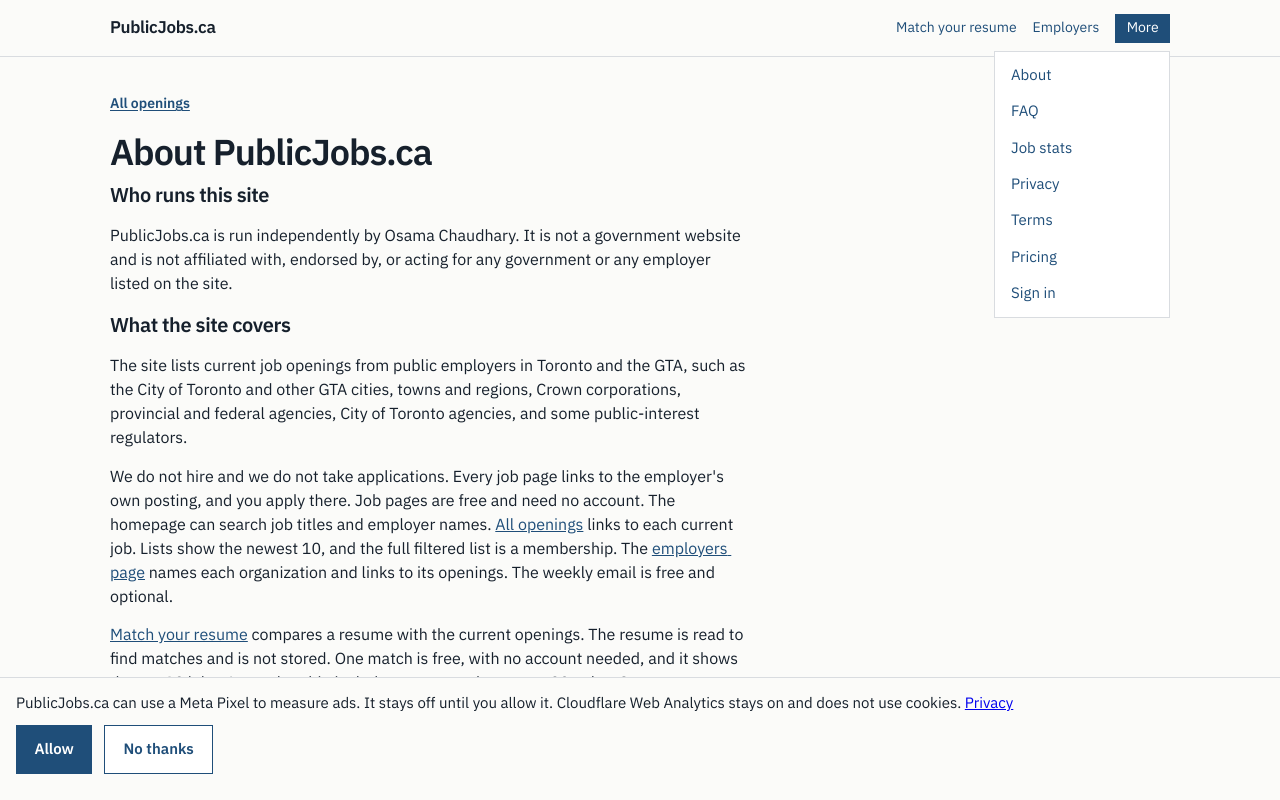
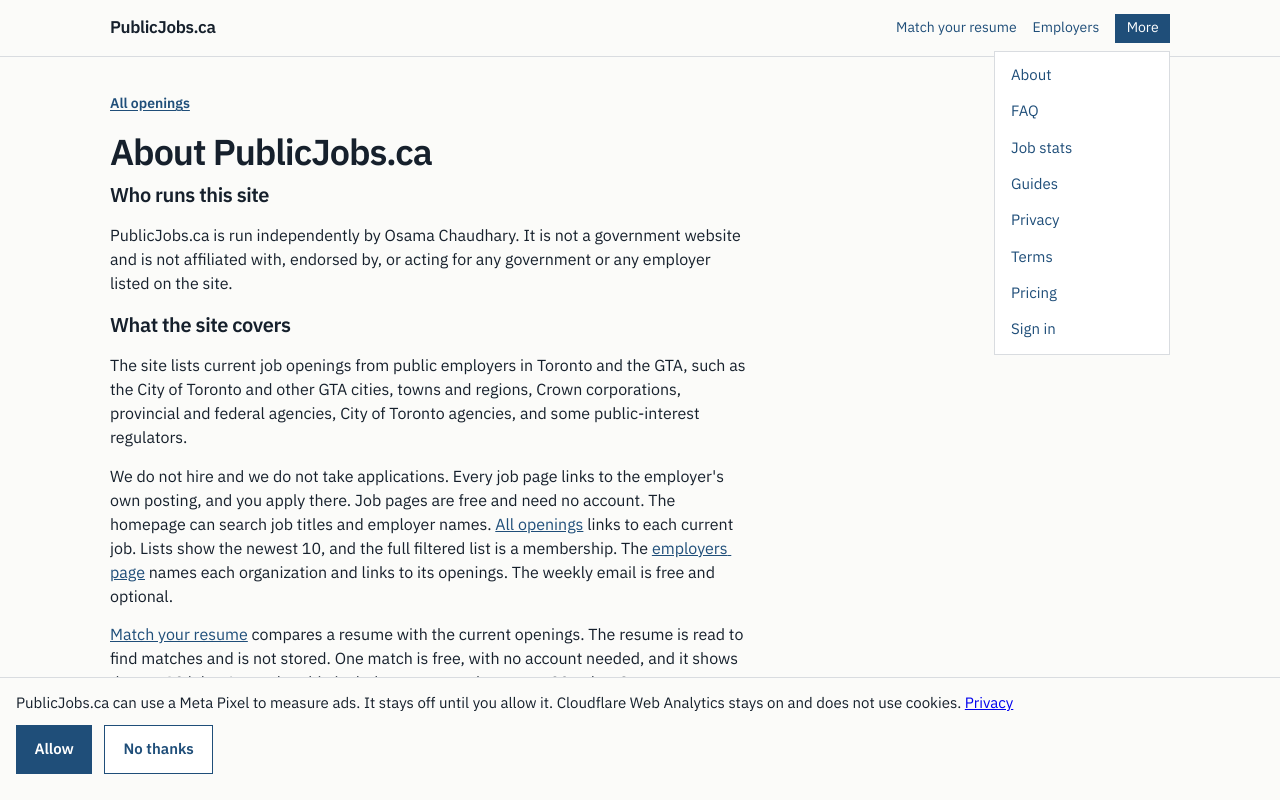
Before and after one commit to oc5582/ontario-public-jobs, a Next.js app in the folder web/: page /about in a window 1280 px wide. Both pictures are taken after a click on the button "More". Shown: the top 800 px of the page. Built offline with nearby package versions, Linux system fonts and the light colour scheme; no server answers; the database is empty.

Commit message:
Add Guides to the header More menu.
The guides index is titled “Guides to GTA public-sector jobs,” and the footer already links to /guides/ as Guides. The More item uses that same label and marks the guides section as the current page.

Co-authored-by: oc5582 <oc5582@users.noreply.github.com>

```diff
--- a/web/components/SiteHeader.tsx
+++ b/web/components/SiteHeader.tsx
@@ -10,6 +10,7 @@ function currentKey(pathname: string): string {
   if (path === "/employers" || path.startsWith("/employers/")) return "employers";
   if (path === "/about") return "about";
   if (path === "/faq") return "faq";
+  if (path === "/guides" || path.startsWith("/guides/")) return "guides";
   if (path === "/stats") return "stats";
   if (path === "/privacy") return "privacy";
   if (path === "/terms") return "terms";
@@ -92,6 +93,7 @@ export function SiteHeader({ signedIn }: { signedIn: boolean }) {
               <li>{nav("About", "/about/", "about")}</li>
               <li>{nav("FAQ", "/faq/", "faq")}</li>
               <li>{nav("Job stats", "/stats/", "stats")}</li>
+              <li>{nav("Guides", "/guides/", "guides")}</li>
               <li>{nav("Privacy", "/privacy/", "privacy")}</li>
               <li>{nav("Terms", "/terms/", "terms")}</li>
               <li>{nav("Pricing", "/pricing/", "pricing")}</li>
```
